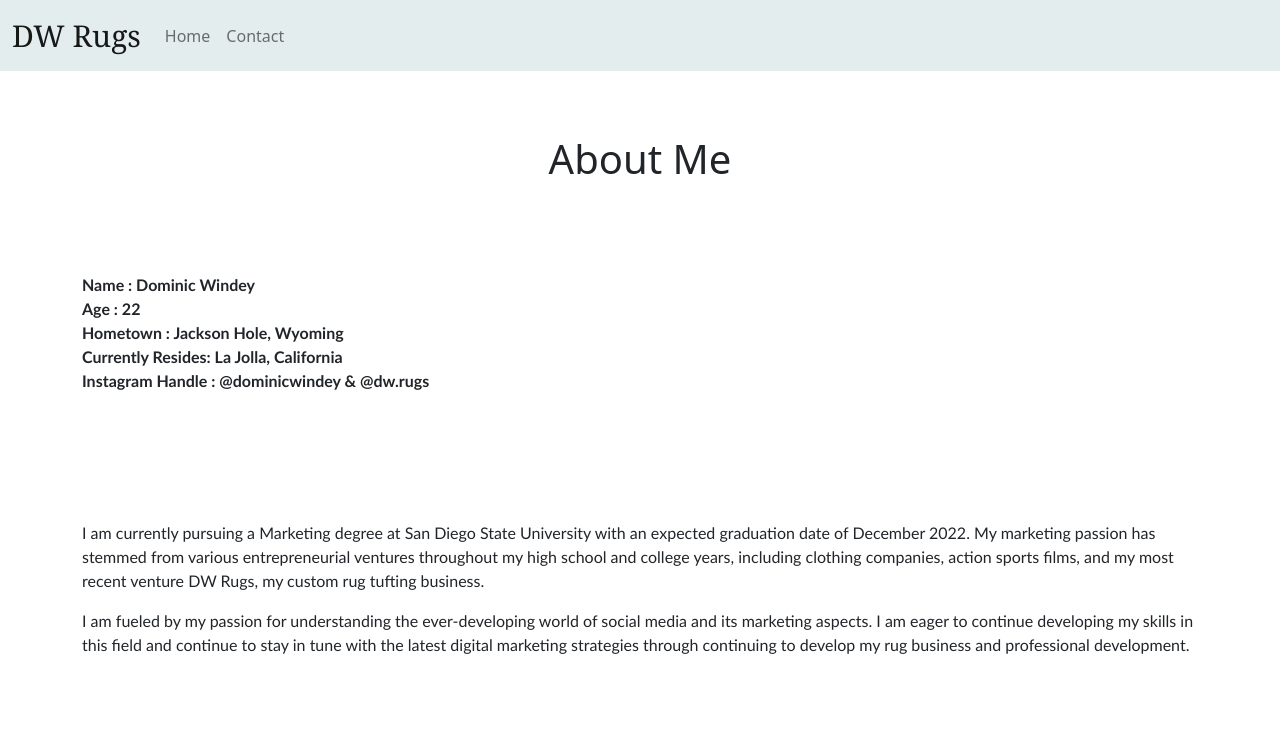
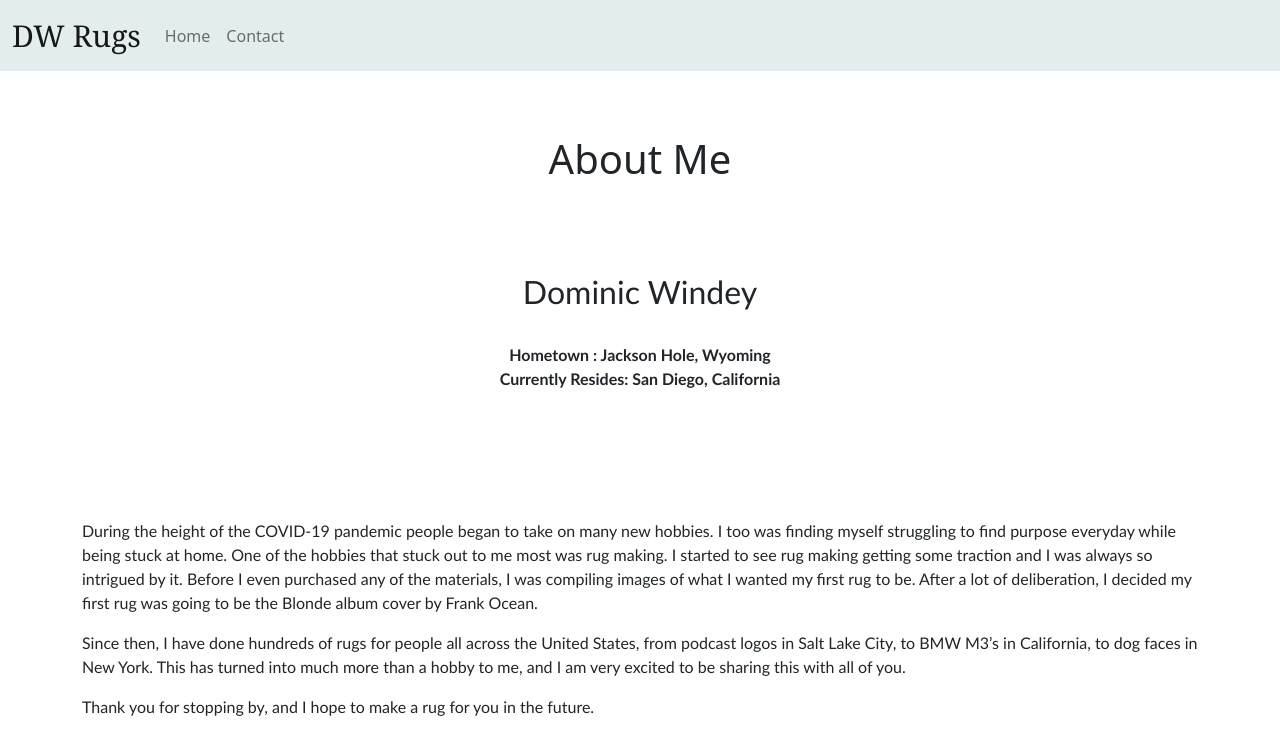
Before and after one commit to nirav-v/dw-rugs, a website: page pages/about.html in a window 1280 px wide. Drawn offline with nearby package versions, Linux system fonts and the light colour scheme; a web font is replaced by a local one.

Commit message:
added updated about description and center content

```diff
--- a/pages/about.html
+++ b/pages/about.html
@@ -49,33 +49,35 @@
     <h1 id="about-header">About Me</h1>
     <!-- bio -->
     <section class="info container-sm">
-      Name : Dominic Windey
-      <br />
-      Age : 22
+      <h2>Dominic Windey</h2>
       <br />
       Hometown : Jackson Hole, Wyoming
       <br />
-      Currently Resides: La Jolla, California
-      <br />
-      Instagram Handle : @dominicwindey & @dw.rugs
+      Currently Resides: San Diego, California
     </section>
     <section class="bio container">
       <article>
         <p>
-          I am currently pursuing a Marketing degree at San Diego State
-          University with an expected graduation date of December 2022. My
-          marketing passion has stemmed from various entrepreneurial ventures
-          throughout my high school and college years, including clothing
-          companies, action sports films, and my most recent venture DW Rugs, my
-          custom rug tufting business.
+          During the height of the COVID-19 pandemic people began to take on
+          many new hobbies. I too was finding myself struggling to find purpose
+          everyday while being stuck at home. One of the hobbies that stuck out
+          to me most was rug making. I started to see rug making getting some
+          traction and I was always so intrigued by it. Before I even purchased
+          any of the materials, I was compiling images of what I wanted my first
+          rug to be. After a lot of deliberation, I decided my first rug was
+          going to be the Blonde album cover by Frank Ocean.
         </p>
       </article>
       <p>
-        I am fueled by my passion for understanding the ever-developing world of
-        social media and its marketing aspects. I am eager to continue
-        developing my skills in this field and continue to stay in tune with the
-        latest digital marketing strategies through continuing to develop my rug
-        business and professional development.
+        Since then, I have done hundreds of rugs for people all across the
+        United States, from podcast logos in Salt Lake City, to BMW M3’s in
+        California, to dog faces in New York. This has turned into much more
+        than a hobby to me, and I am very excited to be sharing this with all of
+        you.
+      </p>
+      <p>
+        Thank you for stopping by, and I hope to make a rug for you in the
+        future.
       </p>
     </section>
   </body>
--- a/style/about.css
+++ b/style/about.css
@@ -9,7 +9,7 @@ h1 {
 .info {
   margin-top: 5%;
   /* margin-left: 25%; */
-  /* text-align: center; */
+  text-align: center;
   font-family: "Gill Sans", "Gill Sans MT", Calibri, "Trebuchet MS", sans-serif;
   font-weight: bold;
 }
```
Also changed, not shown: style/contact.css (+3 -4 lines).
